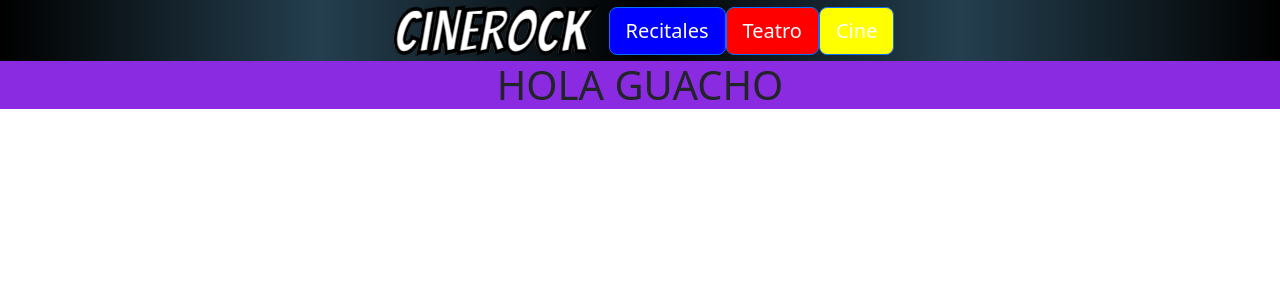
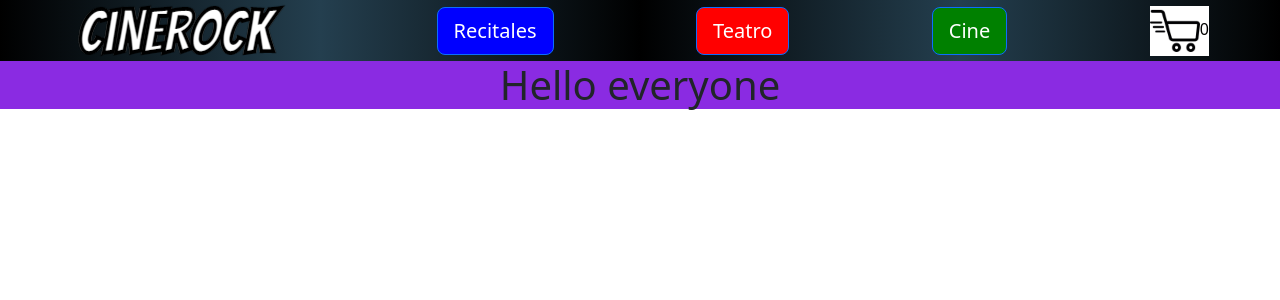
Before and after one commit to GonzaCP/proyectoReact, a React (Create React App) app: page / in a window 1280 px wide. Shown: the top 300 px of the page. Built offline with nearby package versions, Linux system fonts and the light colour scheme.

Commit message:
primer pre-entrega

```diff
--- a/src/App.js
+++ b/src/App.js
@@ -1,16 +1,12 @@
 import './App.css';
 import Navbar from './components/Navbar/Navbar';
-//import Button from './components/Button/Button';
 import ItemListContainer from './components/ItemListContainer/ItemListContainer';
 
 function App() {
   return (
     <div className="App">
-        <Navbar /> {/* se importa el componente Navbar.js */}
-        {/* <Button label="Recitales" color="blue" handleClick={() => alert("Hiciste click al 1er boton perra")}/>
-        <Button label="Teatro" color="red" handleClick={() => alert("Hiciste click al 2do boton perra")}/>
-        <Button label="Cine" color="yellow" /> */}
-        <ItemListContainer />
+        <Navbar />
+        <ItemListContainer greeting="Hello everyone" />
     </div>
   );
 }
--- a/src/components/Button/Button.js
+++ b/src/components/Button/Button.js
@@ -1,9 +1,8 @@
-const Button = ({ handleClick, label, color, bootstrap}) => {
+const Button = ({ label, backgroundColor, bootstrap}) => {
     return (
         <button
-            className={`Button ${bootstrap}`}
-            onClick={handleClick}
-            style={{ backgroundColor: color}}
+            className={`${bootstrap}`}
+            style={{ backgroundColor }}
         >{label}</button>
     )
 }
--- /dev/null
+++ b/src/components/CartWidget/CartWidget.js
@@ -0,0 +1,12 @@
+import cartWidget from '../img/carritoCompras3.png';
+
+const CartWidget = () => {
+    return (
+        <div style={{ backgroundColor: "white", color: "black"}}>
+            <img src={cartWidget} alt="cart-widget"/>
+            0
+        </div>
+    )
+}
+
+export default CartWidget
--- a/src/components/ItemListContainer/ItemListContainer.js
+++ b/src/components/ItemListContainer/ItemListContainer.js
@@ -1,6 +1,8 @@
-const ItemListContainer = () => {
+const ItemListContainer = ({ greeting }) => {
     return (
-        <h1>HOLA GUACHO</h1>
+        <div>
+        <h1>{greeting}</h1>
+        </div>
     )
 
 }
--- a/src/components/Navbar/Navbar.css
+++ b/src/components/Navbar/Navbar.css
@@ -1,4 +1,9 @@
 .navColor {
+    display: flex;
+    flex-direction: row;
+    align-items: center;
+    justify-content: space-around;
+
     background: linear-gradient(to right, black, #243F4F, black, #243F4F, black);
 }
 
--- a/src/components/Navbar/Navbar.js
+++ b/src/components/Navbar/Navbar.js
@@ -1,19 +1,17 @@
 import logoPrincipal from '../img/cultura_musical.png';
 import './Navbar.css'
 import Button from '../Button/Button';
+import CartWidget from '../CartWidget/CartWidget';
 
 const Navbar = () => {
     return (
         <header>
             <nav className="navColor">
-                <img src={logoPrincipal} alt="logo principal del sitio" />
-                <Button label="Recitales" color="blue" handleClick={() => alert("Hiciste click al 1er boton ")} bootstrap=" btn btn-primary btn-lg " />
-                <Button label="Teatro" color="red" handleClick={() => alert("Hiciste click al 2do boton ")} bootstrap=" btn btn-primary btn-lg " />
-                <Button label="Cine" color="yellow" bootstrap=" btn btn-primary btn-lg " />
-
-                {/* <button>Recitales</button>
-                <button>Teatro</button>
-                <button>Cine</button>  */}
+                    <img src={logoPrincipal} alt="logo principal del sitio" />
+                    <Button label="Recitales" backgroundColor="blue" bootstrap=" btn btn-primary btn-lg " />
+                    <Button label="Teatro" backgroundColor="red" bootstrap=" btn btn-primary btn-lg " />
+                    <Button label="Cine" backgroundColor="green" bootstrap=" btn btn-primary btn-lg " />
+                    <CartWidget />
             </nav>
         </header>
     )
```
Also changed, not shown: readme2.txt, src/components/img/carritoCompras3.png (added), 1 other file (tests, documents, lock files or other folders).
